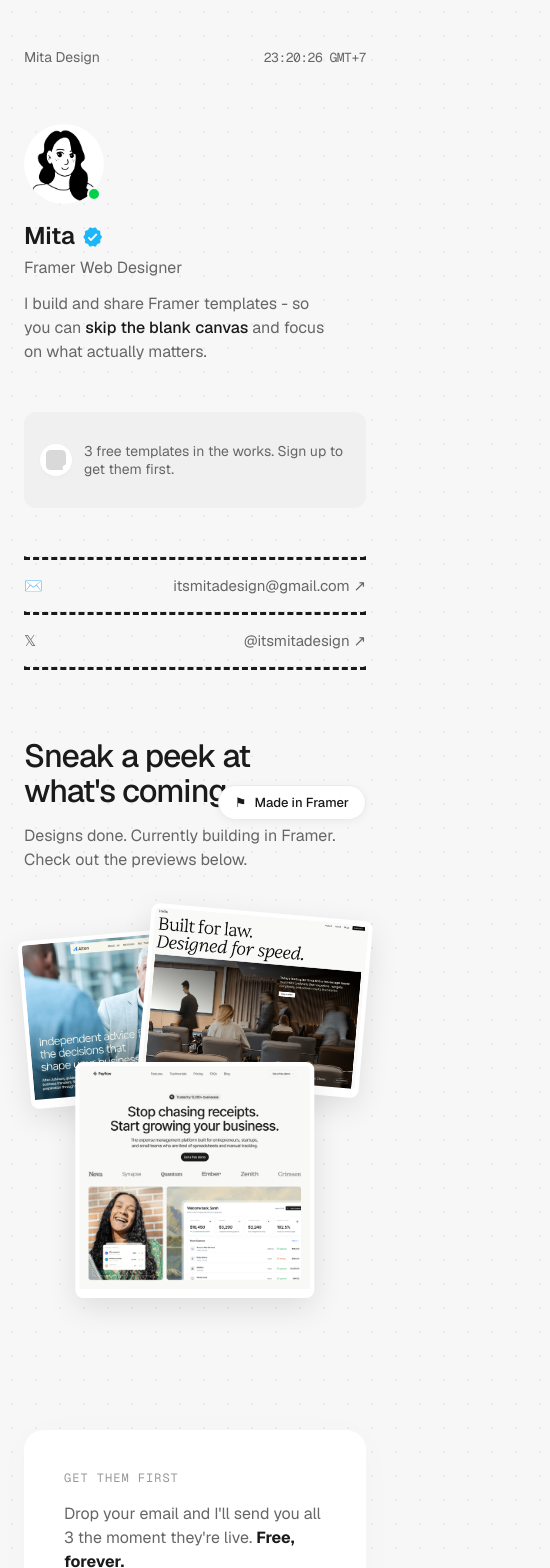
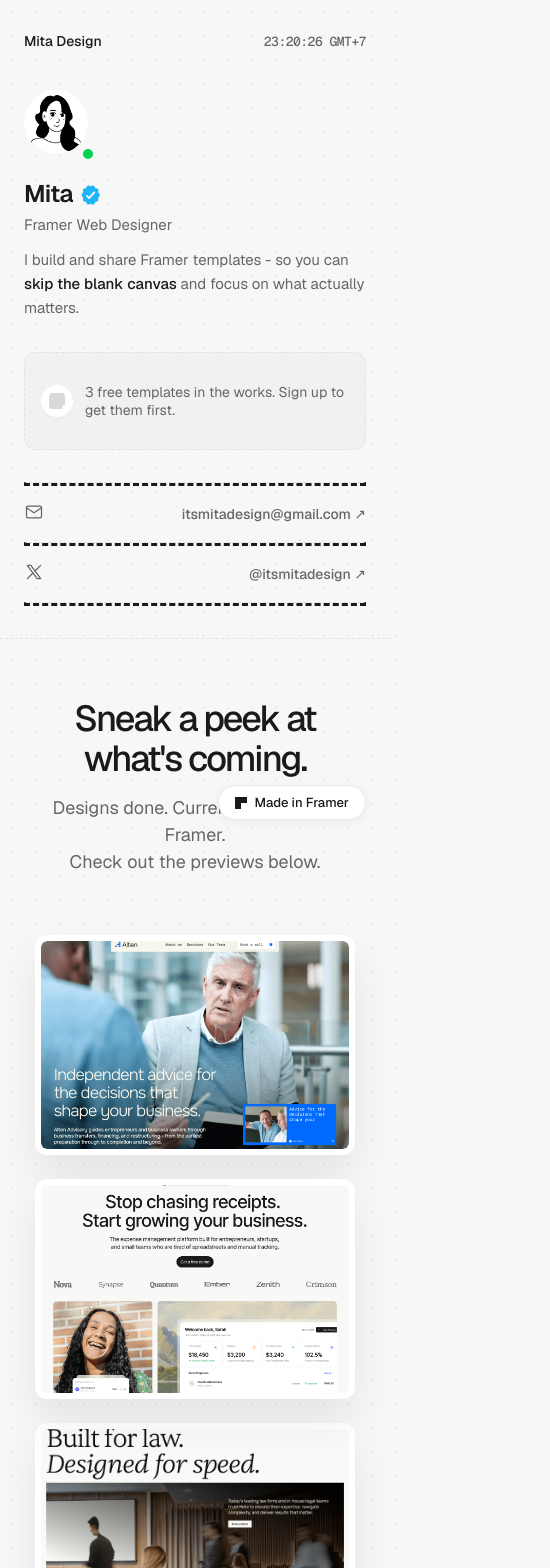
Before and after one commit to creativeartistrytrangnguyen-dotcom/Mita-Design---Website, a Next.js app: page / in a window 390 px wide. Shown: the top 1568 px of the page, 550 px wide, since content can reach past the window. Built offline with nearby package versions, Linux system fonts and the light colour scheme.

Commit message:
Refactor: Implement Split View layout, Drag modal, and responsive sizes

```diff
--- a/src/app/page.css
+++ b/src/app/page.css
@@ -1,10 +1,66 @@
-/* Specific components CSS for page.tsx */
+/*
+  ==========================================
+  LAYOUT: SPLIT SCREEN ARCHITECTURE
+  ==========================================
+*/
+
+.layout-wrapper {
+  display: flex;
+  width: 100%;
+  max-width: 1200px;
+  margin: 0 auto;
+  min-height: 100vh;
+}
+
+/* LEFT SIDEBAR (Fixed 400px Desktop) */
+.sidebar {
+  position: fixed;
+  top: 0;
+  left: calc(50% - 600px); /* Center relative to max-width */
+  width: 400px;
+  height: 100vh;
+  padding: 40px 48px;
+  display: flex;
+  flex-direction: column;
+  border-right: 1px dashed var(--ring-color);
+  z-index: 10;
+  background-color: transparent;
+}
+
+/* Adjust sidebar when window is smaller than 1200px but still flex active */
+@media (max-width: 1200px) {
+  .sidebar {
+    left: 0;
+  }
+}
+
+/* RIGHT CONTENT */
+.content {
+  margin-left: 400px;
+  width: calc(100% - 400px);
+  padding: 80px 48px 120px 80px;
+  display: flex;
+  flex-direction: column;
+  position: relative;
+}
+
+/*
+  ==========================================
+  SIDEBAR COMPONENTS
+  ==========================================
+*/
 .header {
   display: flex;
   justify-content: space-between;
   align-items: center;
   font-size: 14px;
   color: var(--text-secondary);
+  font-weight: 500;
+  margin-bottom: 40px;
+}
+
+.logo-text {
+  color: var(--text-primary);
 }
 
 .clock {
@@ -16,28 +72,28 @@
   display: flex;
   flex-direction: column;
   gap: 16px;
-  margin-top: 10px;
+  margin-bottom: 32px;
 }
 
 .avatar-wrapper {
   position: relative;
-  width: 80px;
-  height: 80px;
+  width: 72px;
+  height: 72px;
 }
 
 .avatar-img {
   border-radius: 50%;
-  object-fit: cover;
+  object-fit: contain;
 }
 
 .status-dot {
   position: absolute;
-  bottom: 3px;
-  right: 3px;
-  width: 14px;
-  height: 14px;
+  bottom: 0px;
+  right: 0px;
+  width: 16px;
+  height: 16px;
   background-color: var(--accent-green);
-  border: 2.5px solid var(--bg-color);
+  border: 3px solid var(--bg-color);
   border-radius: 50%;
 }
 
@@ -54,6 +110,7 @@
   display: flex;
   align-items: center;
   gap: 8px;
+  letter-spacing: -0.5px;
 }
 
 .verified-icon {
@@ -61,17 +118,16 @@
 }
 
 .profile-title {
-  font-size: 16px;
+  font-size: 15px;
   color: var(--text-secondary);
   margin: 0;
 }
 
 .profile-bio {
-  font-size: 16px;
-  line-height: 1.5;
+  font-size: 15px;
+  line-height: 1.6;
   color: var(--text-secondary);
   margin: 8px 0 0 0;
-  max-width: 90%;
 }
 
 .profile-bio strong {
@@ -80,7 +136,7 @@
 }
 
 .cta-box {
-  background-color: #F0F0F0;
+  background-color: #F1F1F1;
   border-radius: 12px;
   padding: 16px;
   display: flex;
@@ -88,6 +144,9 @@
   gap: 12px;
   font-size: 14px;
   color: var(--text-secondary);
+  margin-bottom: auto; /* Push links to bottom if needed, or just let it stack */
+  border: 1px dashed #E0E0E0;
+  margin-bottom: 40px;
 }
 
 .cta-icon {
@@ -105,78 +164,112 @@
 .links-section {
   display: flex;
   flex-direction: column;
+  margin-top: auto; /* Push contact links downwards naturally */
 }
 
 .link-item {
   display: flex;
   align-items: center;
-  justify-content: space-between;
+  gap: 12px;
   padding: 16px 0;
-  font-size: 15px;
+  font-size: 14px;
   color: var(--text-secondary);
+  font-weight: 500;
 }
 
 .link-text {
   margin-left: auto;
 }
 
+/*
+  ==========================================
+  CONTENT COMPONENTS
+  ==========================================
+*/
 .sneak-peek-section {
-  margin-top: 20px;
+  margin-bottom: 120px;
 }
 
 .sneak-peek-title {
-  font-size: 32px;
+  font-size: 48px;
   font-weight: 500;
   line-height: 1.1;
-  letter-spacing: -1px;
+  letter-spacing: -2px;
   margin: 0 0 16px 0;
+  color: var(--text-primary);
 }
 
 .sneak-peek-desc {
-  font-size: 16px;
+  font-size: 18px;
   color: var(--text-secondary);
-  margin: 0 0 40px 0;
+  margin: 0 0 60px 0;
   line-height: 1.5;
 }
 
+/* PORTFOLIO HOVER WALL */
 .portfolio-previews {
   position: relative;
-  height: 450px;
-  margin-top: 20px;
+  height: 480px;
   display: flex;
   justify-content: center;
+  margin-top: 40px;
 }
 
 .preview-card {
   position: absolute;
-  border-radius: 8px;
+  border-radius: 12px;
   overflow: hidden;
-  box-shadow: 0 10px 30px rgba(0,0,0,0.1);
+  box-shadow: 0 20px 40px rgba(0,0,0,0.08);
   background: white;
-  width: 65%;
-  border: 4px solid white;
+  border: 6px solid white;
+  cursor: pointer;
+  will-change: transform; /* Hint for smoother dragging/transform */
+}
+
+.image-wrapper {
+  position: relative;
+  width: 100%;
+  height: 100%;
+}
+
+.preview-image {
+  object-fit: cover;
+  border-radius: 6px;
 }
 
 .p1 {
+  width: 34%;
+  max-width: 340px;
+  height: auto;
+  aspect-ratio: 4/3;
   left: 0;
-  top: 20px;
+  top: 60px;
   z-index: 1;
 }
 
 .p2 {
+  width: 36%;
+  max-width: 360px;
+  height: auto;
+  aspect-ratio: 4/3;
   right: 0;
-  top: 0px;
+  top: 20px;
   z-index: 2;
 }
 
 .p3 {
+  width: 32%;
+  max-width: 320px;
+  height: auto;
+  aspect-ratio: 4/3;
   left: 50%;
-  transform: translateX(-50%) !important;
-  top: 150px;
+  margin-left: -16%;
+  top: 220px;
   z-index: 3;
-  width: 70%;
 }
 
+
+/* FORM SECTION */
 .form-section {
   background-color: white;
   border-radius: 20px;
@@ -185,8 +278,10 @@
   display: flex;
   flex-direction: column;
   gap: 16px;
-  margin-top: 20px;
+  max-width: 500px;
   z-index: 10;
+  align-self: flex-start;
+  border: 1px solid #F2F2F2;
 }
 
 .form-meta {
@@ -263,19 +358,91 @@
 }
 
 .footer-watermark {
-  font-size: 8rem;
+  font-size: 12rem;
   font-weight: 700;
   color: rgba(0,0,0,0.02);
   text-align: center;
   position: absolute;
-  bottom: -40px;
+  bottom: -60px;
   left: 50%;
   transform: translateX(-50%);
   white-space: nowrap;
   letter-spacing: -3px;
   z-index: -1;
+  pointer-events: none;
 }
 
+
+/*
+  ==========================================
+  INTERACTIVE LIGHTBOX MODAL
+  ==========================================
+*/
+.lightbox-overlay {
+  position: fixed;
+  top: 0;
+  left: 0;
+  width: 100vw;
+  height: 100vh;
+  z-index: 1000;
+  display: flex;
+  flex-direction: column;
+  align-items: center;
+  justify-content: center;
+  background-color: rgba(247, 247, 247, 0.4);
+}
+
+.lightbox-content-wrapper {
+  position: relative;
+  width: 80%;
+  height: 80%;
+  display: flex;
+  align-items: center;
+  justify-content: center;
+}
+
+.lightbox-image-container {
+  position: relative;
+  width: 100%;
+  max-width: 900px;
+  height: 100%;
+  max-height: 600px;
+  border-radius: 12px;
+  overflow: hidden;
+  box-shadow: 0 40px 100px rgba(0,0,0,0.15);
+  cursor: grab;
+  border: 4px solid white;
+}
+
+.lightbox-image-container:active {
+  cursor: grabbing;
+}
+
+.expanded-image {
+  object-fit: cover;
+}
+
+.lightbox-close-btn {
+  margin-top: 30px;
+  width: 48px;
+  height: 48px;
+  border-radius: 50%;
+  background-color: white;
+  border: 1px solid #EAEAEA;
+  box-shadow: 0 4px 12px rgba(0,0,0,0.05);
+  display: flex;
+  align-items: center;
+  justify-content: center;
+  cursor: pointer;
+  z-index: 1001;
+}
+
+.lightbox-close-btn:hover {
+  background-color: #F9F9F9;
+}
+
+
+/* MISC */
 .made-in-framer {
   position: fixed;
   bottom: 24px;
@@ -293,3 +460,97 @@
   color: var(--text-primary);
   z-index: 100;
 }
+
+
+/*
+  ==========================================
+  RESPONSIVE BREAKPOINTS
+  ==========================================
+*/
+
+/* Tablet Layout (≤ 992px) or 744px based on user input */
+@media (max-width: 992px) {
+  .layout-wrapper {
+    flex-direction: column;
+    max-width: 744px;
+  }
+
+  .sidebar {
+    position: relative;
+    left: 0;
+    width: 100%;
+    height: auto;
+    border-right: none;
+    border-bottom: 1px dashed var(--ring-color);
+    padding: 32px 24px;
+  }
+
+  .cta-box {
+    margin-bottom: 0;
+  }
+
+  .links-section {
+    margin-top: 32px;
+  }
+
+  .content {
+    margin-left: 0;
+    width: 100%;
+    padding: 60px 24px 100px 24px;
+    align-items: center;
+  }
+
+  .sneak-peek-section {
+    text-align: center;
+    width: 100%;
+  }
+
+  .form-section {
+    align-self: center;
+    width: 100%;
+  }
+
+  .p1, .p2, .p3 {
+    width: 300px;
+    height: 200px;
+  }
+
+  .p1 { left: 0; top: 20px;}
+  .p2 { right: 0; top: 0px;}
+  .p3 { margin-left: -150px; top: 120px;}
+  .portfolio-previews {
+    height: 380px;
+  }
+}
+
+/* Mobile Layout (≤ 480px) or 375px */
+@media (max-width: 480px) {
+  .sneak-peek-title {
+    font-size: 36px;
+  }
+
+  /* Stack images on mobile */
+  .portfolio-previews {
+    height: auto;
+    display: flex;
+    flex-direction: column;
+    align-items: center;
+    gap: 24px;
+  }
+
+  .preview-card, .p1, .p2, .p3 {
+    position: relative;
+    left: 0;
+    right: 0;
+    top: 0;
+    margin-left: 0;
+    width: 100%;
+    max-width: 320px;
+    height: 220px;
+    transform: none !important; /* Disable rotate on mobile so they stack cleanly */
+  }
+
+  .footer-watermark {
+    font-size: 5rem;
+  }
+}
--- a/src/app/page.tsx
+++ b/src/app/page.tsx
@@ -2,7 +2,7 @@
 
 import Image from "next/image";
 import { useEffect, useState } from "react";
-import { motion } from "framer-motion";
+import { motion, AnimatePresence } from "framer-motion";
 import "./page.css";
 
 function Clock() {
@@ -11,7 +11,6 @@ function Clock() {
   useEffect(() => {
     const updateTime = () => {
       const now = new Date();
-      // Chuyển đổi sang GMT+7
       const gmt7 = new Date(now.getTime() + (now.getTimezoneOffset() * 60000) + (7 * 3600000));
       const hours = gmt7.getHours().toString().padStart(2, "0");
       const minutes = gmt7.getMinutes().toString().padStart(2, "0");
@@ -27,18 +26,31 @@ function Clock() {
 }
 
 export default function Home() {
+  const [activeImage, setActiveImage] = useState<string | null>(null);
+
+  const previews = [
+    { id: "p1", src: "/images/preview1.png", alt: "Preview 1", className: "preview-card p1" },
+    { id: "p3", src: "/images/preview3.png", alt: "Preview 3", className: "preview-card p3" },
+    { id: "p2", src: "/images/preview2.png", alt: "Preview 2", className: "preview-card p2" },
+  ];
+
   return (
-    <div className="container">
-      {/* HEADER */}
+    <div className="layout-wrapper">
+
+      {/*
+        ==============================
+        LEFT SIDEBAR (Fixed on Desktop)
+        ==============================
+      */}
+      <aside className="sidebar">
         <header className="header">
           <span className="logo-text">Mita Design</span>
           <Clock />
         </header>
 
-      {/* PROFILE SECTION */}
         <section className="profile-section">
           <div className="avatar-wrapper">
-          <Image src="/images/avatar.png" alt="Mita" width={80} height={80} className="avatar-img" />
+            <Image src="/images/avatar.png" alt="Mita" width={64} height={64} className="avatar-img" />
             <div className="status-dot"></div>
           </div>
           <div className="profile-info">
@@ -52,68 +64,64 @@ export default function Home() {
           </div>
         </section>
 
-      {/* CTA BOX */}
         <div className="cta-box">
           <div className="cta-icon">
-          <Image src="/images/sparkle.svg" alt="Sparkle" width={20} height={20} />
+            <Image src="/images/sparkle.svg" alt="Sparkle" width={16} height={16} />
           </div>
           <p>3 free templates in the works. Sign up to get them first.</p>
         </div>
 
-      {/* SOCIAL LINKS */}
         <div className="links-section">
           <hr className="divider" />
           <a href="mailto:itsmitadesign@gmail.com" className="link-item">
-          <span className="link-icon">✉️</span>
+            <span className="link-icon">
+              <svg width="20" height="20" viewBox="0 0 24 24" fill="none" stroke="currentColor" strokeWidth="1.5" strokeLinecap="round" strokeLinejoin="round"><rect x="3" y="5" width="18" height="14" rx="2" ry="2"></rect><polyline points="3 7 12 13 21 7"></polyline></svg>
+            </span>
             <span className="link-text">itsmitadesign@gmail.com ↗</span>
           </a>
           <hr className="divider" />
           <a href="https://x.com/itsmitadesign" target="_blank" rel="noopener noreferrer" className="link-item">
-          <span className="link-icon">𝕏</span>
+            <span className="link-icon">
+              <svg width="20" height="20" viewBox="0 0 24 24" fill="none" stroke="currentColor" strokeWidth="1.5" strokeLinecap="round" strokeLinejoin="round"><path d="M4 4l11.733 16h4.267l-11.733 -16z"></path><path d="M4 20l6.768 -6.768m2.46 -2.46l6.772 -6.772"></path></svg>
+            </span>
             <span className="link-text">@itsmitadesign ↗</span>
           </a>
           <hr className="divider" />
         </div>
+      </aside>
 
-      {/* SNEAK PEEK */}
+      {/*
+        ==============================
+        RIGHT CONTENT (Scrollable)
+        ==============================
+      */}
+      <main className="content">
         <section className="sneak-peek-section">
           <h2 className="sneak-peek-title">Sneak a peek at<br/>what&apos;s coming.</h2>
           <p className="sneak-peek-desc">
-          Designs done. Currently building in Framer. Check out the previews below.
+            Designs done. Currently building in Framer.<br/>Check out the previews below.
           </p>
 
           <div className="portfolio-previews">
+            {previews.map((item, index) => (
               <motion.div
-            className="preview-card p1"
-            initial={{ opacity: 0, y: 30, rotate: -5 }}
-            animate={{ opacity: 1, y: 0, rotate: -5 }}
-            transition={{ duration: 0.6, delay: 0.1 }}
-            whileHover={{ scale: 1.05, zIndex: 10 }}
+                key={item.id}
+                layoutId={`preview-container-${item.id}`}
+                className={item.className}
+                initial={{ opacity: 0, y: 30, rotate: index === 0 ? -5 : index === 2 ? 5 : 0 }}
+                animate={{ opacity: 1, y: 0, rotate: index === 0 ? -5 : index === 2 ? 5 : 0 }}
+                whileHover={{ scale: 1.05, zIndex: 10, rotate: 0 }}
+                transition={{ duration: 0.5, delay: index * 0.1 }}
+                onClick={() => setActiveImage(item.src)}
               >
-            <Image src="/images/preview1.png" alt="Preview 1" width={300} height={200} layout="responsive" />
+                <div className="image-wrapper">
+                  <Image src={item.src} alt={item.alt} fill className="preview-image" />
+                </div>
               </motion.div>
-          <motion.div
-            className="preview-card p2"
-            initial={{ opacity: 0, y: 30, rotate: 5 }}
-            animate={{ opacity: 1, y: 0, rotate: 5 }}
-            transition={{ duration: 0.6, delay: 0.2 }}
-            whileHover={{ scale: 1.05, zIndex: 10 }}
-          >
-            <Image src="/images/preview2.png" alt="Preview 2" width={300} height={200} layout="responsive" />
-          </motion.div>
-          <motion.div
-            className="preview-card p3"
-            initial={{ opacity: 0, y: 40, rotate: 0 }}
-            animate={{ opacity: 1, y: 0, rotate: 0 }}
-            transition={{ duration: 0.6, delay: 0.3 }}
-            whileHover={{ scale: 1.05, zIndex: 10 }}
-          >
-            <Image src="/images/preview3.png" alt="Preview 3" width={300} height={200} layout="responsive" />
-          </motion.div>
+            ))}
           </div>
         </section>
 
-      {/* FORM SECTION */}
         <section className="form-section">
           <p className="form-meta mono">GET THEM FIRST</p>
           <p className="form-desc">Drop your email and I&apos;ll send you all 3 the moment they&apos;re live. <strong>Free, forever.</strong></p>
@@ -135,10 +143,56 @@ export default function Home() {
         <footer className="footer-watermark">
           Mita Design
         </footer>
+      </main>
+
+      {/*
+        ==============================
+        INTERACTIVE LIGHTBOX MODAL
+        ==============================
+      */}
+      <AnimatePresence>
+        {activeImage && (
+          <motion.div
+            className="lightbox-overlay"
+            initial={{ opacity: 0, backdropFilter: "blur(0px)" }}
+            animate={{ opacity: 1, backdropFilter: "blur(12px)" }}
+            exit={{ opacity: 0, backdropFilter: "blur(0px)" }}
+            transition={{ duration: 0.3 }}
+            onClick={() => setActiveImage(null)}
+          >
+            <div className="lightbox-content-wrapper">
+              <motion.div
+                drag
+                dragConstraints={{ left: -100, right: 100, top: -100, bottom: 100 }}
+                dragElastic={0.2}
+                className="lightbox-image-container"
+                layoutId={`preview-container-${previews.find(p => p.src === activeImage)?.id}`}
+                onClick={(e) => e.stopPropagation()} // Prevent closing when clicking image
+              >
+                <Image src={activeImage} alt="Expanded Preview" fill className="expanded-image" />
+              </motion.div>
+            </div>
+
+            {/* CLOSE BUTTON */}
+            <motion.button
+              className="lightbox-close-btn"
+              initial={{ scale: 0, opacity: 0 }}
+              animate={{ scale: 1, opacity: 1 }}
+              exit={{ scale: 0, opacity: 0 }}
+              onClick={() => setActiveImage(null)}
+            >
+              <svg width="24" height="24" viewBox="0 0 24 24" fill="none" stroke="#666" strokeWidth="1.5" strokeLinecap="round" strokeLinejoin="round">
+                <line x1="18" y1="6" x2="6" y2="18"></line>
+                <line x1="6" y1="6" x2="18" y2="18"></line>
+              </svg>
+            </motion.button>
+          </motion.div>
+        )}
+      </AnimatePresence>
 
       {/* FLOATING MADE IN FRAMER BADGE */}
       <div className="made-in-framer">
-        <span className="mif-icon">⚑</span> Made in Framer
+        <svg width="12" height="12" viewBox="0 0 24 24" fill="currentColor"><path d="M12 0h12v12h-12v12h-12v-24z"></path></svg> Made in Framer
       </div>
     </div>
   );
```
Lines whose indentation alone changed are shown as unchanged.
